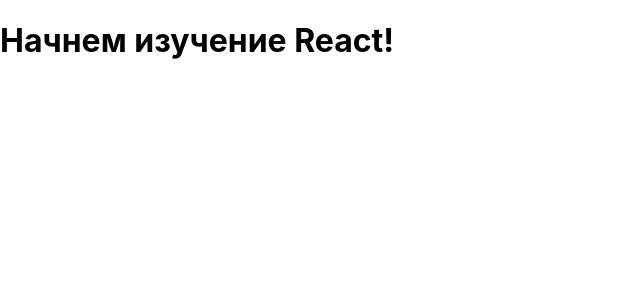
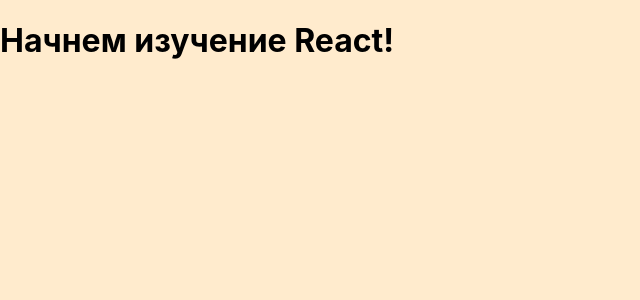
Before and after one commit to lmalunin/piter_react_allahwerdov, a React (Create React App) app: page / in a window 1280 px wide. Shown: the top 300 px of the page, without its empty margins (0-640 px from the left). Built offline with nearby package versions, Linux system fonts and the light colour scheme.

Commit message:
react project review (lesson 14)

```diff
--- a/src/App.tsx
+++ b/src/App.tsx
@@ -1,5 +1,3 @@
-
-
 function App() {
   return (
     <div>
--- a/src/index.css
+++ b/src/index.css
@@ -1,13 +1,9 @@
 body {
   margin: 0;
+  background-color: blanchedalmond;
   font-family: -apple-system, BlinkMacSystemFont, 'Segoe UI', 'Roboto', 'Oxygen',
     'Ubuntu', 'Cantarell', 'Fira Sans', 'Droid Sans', 'Helvetica Neue',
     sans-serif;
   -webkit-font-smoothing: antialiased;
   -moz-osx-font-smoothing: grayscale;
 }
-
-code {
-  font-family: source-code-pro, Menlo, Monaco, Consolas, 'Courier New',
-    monospace;
-}
```
